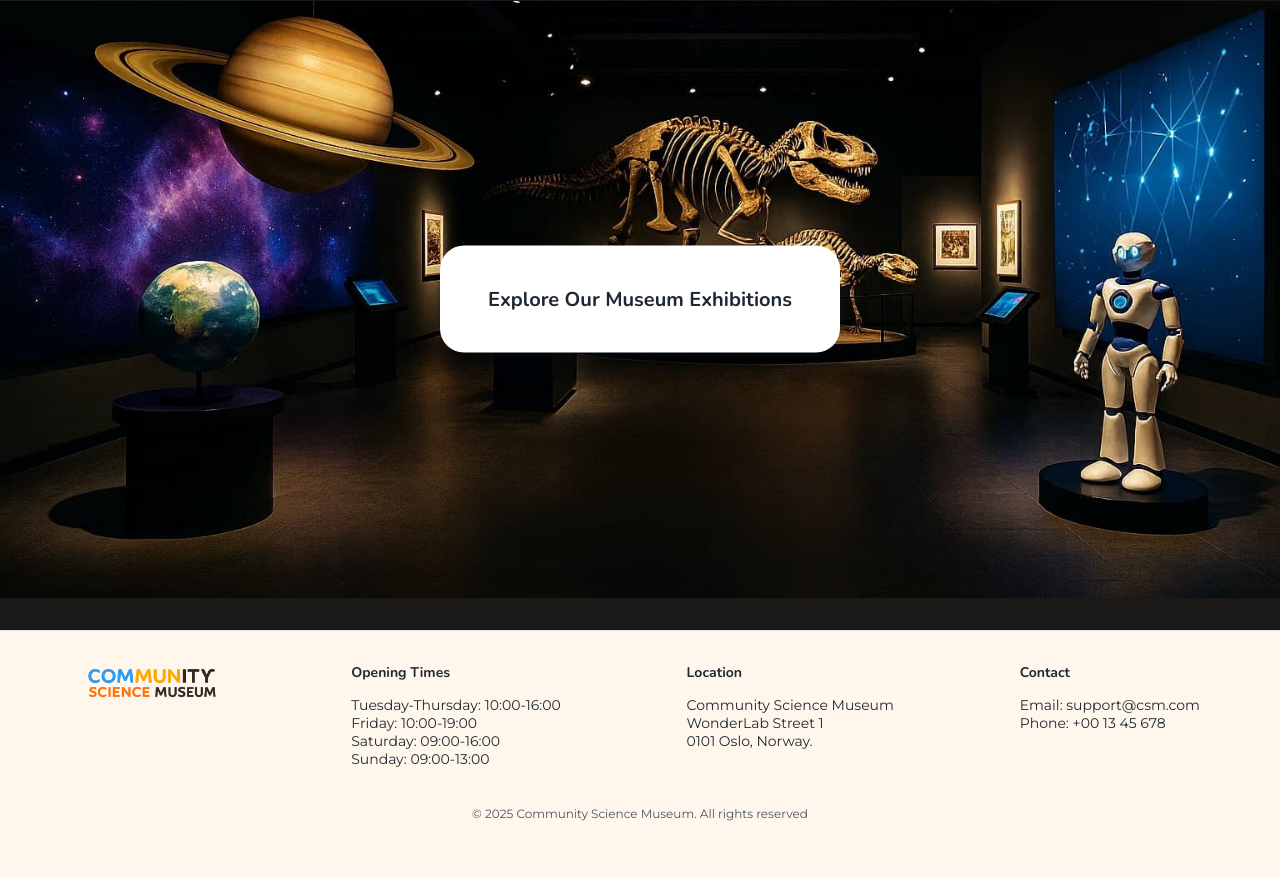
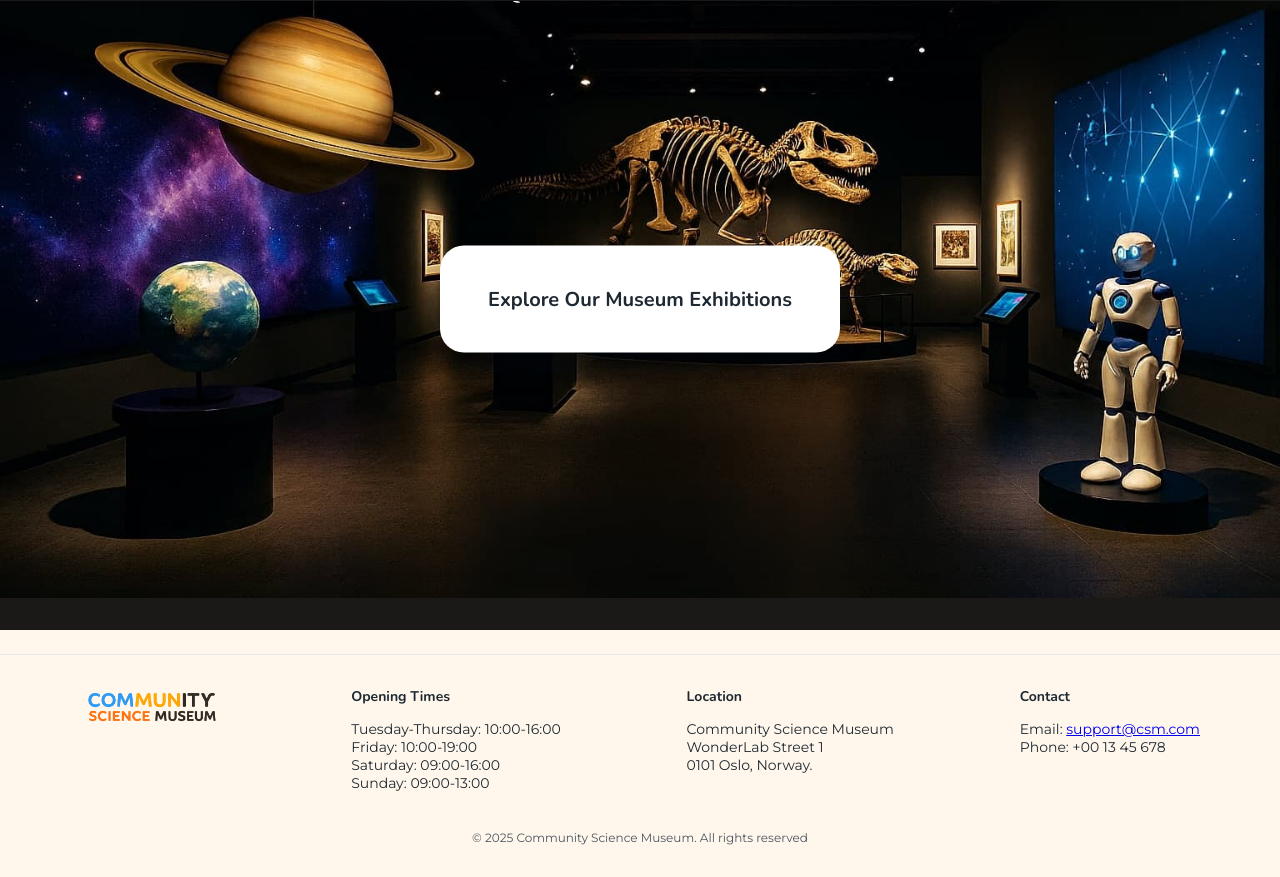
Before and after one commit to stigjoran/semester-project, a plain HTML site: page index.html in a window 1280 px wide. Shown: the part 2430-3307 px from the top of the page. Before the commit the page ends 3283 px from the top, so only its background shows below. Drawn offline with nearby package versions, Linux system fonts and the light colour scheme.

Commit message:
Footer
added clickable link: <a href="mailto:support@csm.com">support@csm.com</a>

```diff
--- a/index.html
+++ b/index.html
@@ -151,7 +151,7 @@
 
 </main>
 
-<footer class="site-footer site-footer--flush">
+<footer class="site-footer">
     <div class="footer-top">
         <div class="footer-logo">
             <img src="images/ChatGPT-logo.png" alt="Community Science Museum"/>
@@ -169,7 +169,7 @@
 
         <div class="footer-column">
             <h3 class="footer-title">Contact</h3>
-            <p>Email: support@csm.com<br />Phone: +00 13 45 678</p>
+            <p>Email: <a href="mailto:support@csm.com">support@csm.com</a><br />Phone: +00 13 45 678</p>
         </div>
     </div>
 
```
Also changed, not shown: exhibitions.html (+1 -1 lines), get-involved.html (+1 -1 lines), visit.html (+1 -1 lines).
